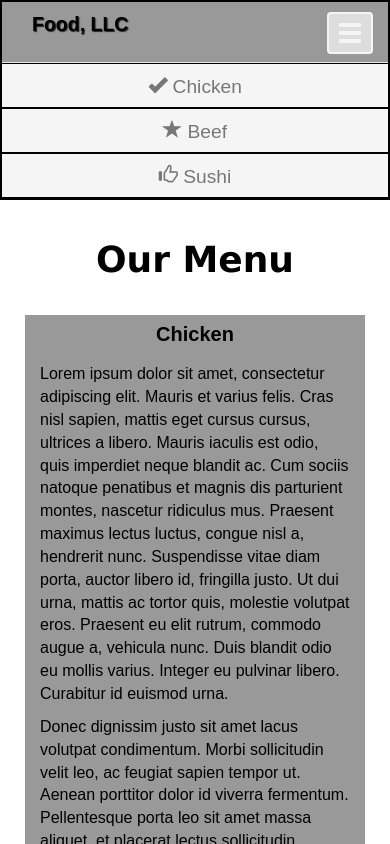
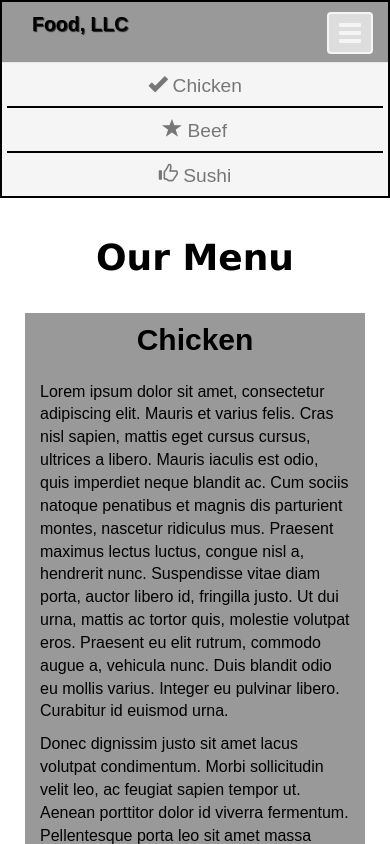
Before and after one commit to macabono/Coursera_module_4, a plain HTML site: page module3_solution/index.html in a window 390 px wide. Both pictures are taken after a click on the button "Toggle navigation". Shown: the top 844 px of the page. Drawn offline with Linux system fonts and the light colour scheme.

```diff
--- a/module3_solution/css/styles.css
+++ b/module3_solution/css/styles.css
@@ -30,7 +30,6 @@
 .navbar-brand a:hover, .navbar-brand a:focus {
   text-decoration: none;
 }
-
 .navbar-collapse {
   padding: 0px;
 }
@@ -38,9 +37,8 @@
   margin-top: 0px;
   margin-bottom: 0px;
 }
-#nav-list a {
+#nav-list {
   background-color: #F5F5F5;
-  border: 1px solid black;
 }
 .navbar-header button.navbar-toggle, .navbar-header .icon-bar {
   background-color: #999999;
@@ -53,6 +51,10 @@
 #collapsable-nav a { /* Collapsed nav menu text */
   display: none;
 }
+#nav-list a:hover{
+	text-shadow: 1px 1px 1px #222;
+}
+
 /* END HEADER */
 
 h1#main-title{
@@ -64,8 +66,8 @@
   margin: 25px;
   padding: 5px 15px 15px 15px;
  }
-.title {
-  font-size: 1.25em;
+h2#chicken {
+  margin-top: 5px;
   font-weight: bold;
   padding-bottom: 15px;
 }
@@ -105,3 +107,9 @@
     display: block;
     font-size: 1.2em;
   }
+  li hr{
+ 	width: 90%;
+ 	border: 1px solid black;
+ 	margin-top: 0px;
+ 	margin-bottom: 0px;
+  }
--- a/module3_solution/index.html
+++ b/module3_solution/index.html
@@ -29,15 +29,17 @@
             <ul id="nav-list" class="nav navbar-nav navbar-right">
               <li class="text-center">
                 <a href="#">
-                  <span class="glyphicon glyphicon-ok"></span><br class="hidden-xs"> Chicken</a>
+                  <span class="glyphicon glyphicon-ok"></span> Chicken</a>
+                <hr>
               </li>
               <li class="text-center">
                 <a href="#">
-                  <span class="glyphicon glyphicon-star"></span><br class="hidden-xs"> Beef</a>
+                  <span class="glyphicon glyphicon-star"></span> Beef</a>
+                <hr>
               </li>
               <li class="text-center">
                 <a href="#">
-                  <span class="glyphicon glyphicon-thumbs-up"></span><br class="hidden-xs"> Sushi</a>
+                  <span class="glyphicon glyphicon-thumbs-up"></span> Sushi</a>
               </li>
             </ul><!-- #nav-list -->
           </div><!-- .collapse .navbar-collapse -->
@@ -56,7 +58,7 @@
   <div class="row">
     <div class="col-xs-12">
       <div class="box">
-        <div class="title text-center">Chicken</div>
+        <h2 id="chicken" class="text-center">Chicken</h2>
         <p>Lorem ipsum dolor sit amet, consectetur adipiscing elit. Mauris et varius felis. Cras nisl sapien, mattis eget cursus cursus, ultrices a libero. Mauris iaculis est odio, quis imperdiet neque blandit ac. Cum sociis natoque penatibus et magnis dis parturient montes, nascetur ridiculus mus. Praesent maximus lectus luctus, congue nisl a, hendrerit nunc. Suspendisse vitae diam porta, auctor libero id, fringilla justo. Ut dui urna, mattis ac tortor quis, molestie volutpat eros. Praesent eu elit rutrum, commodo augue a, vehicula nunc. Duis blandit odio eu mollis varius. Integer eu pulvinar libero. Curabitur id euismod urna.</p>
         <p>Donec dignissim justo sit amet lacus volutpat condimentum. Morbi sollicitudin velit leo, ac feugiat sapien tempor ut. Aenean porttitor dolor id viverra fermentum. Pellentesque porta leo sit amet massa aliquet, et placerat lectus sollicitudin. Suspendisse gravida odio imperdiet mi sagittis, a consectetur tellus tincidunt. Nam ut augue vitae nisi feugiat dignissim a vel lacus. Duis vestibulum sem quis turpis accumsan volutpat. In condimentum sem in odio lobortis volutpat.</p>
         <p>Pellentesque lobortis urna vitae diam malesuada, ut interdum tellus elementum. Nam eu justo leo. Quisque sodales metus in nisl lobortis, tincidunt ornare sapien eleifend. Pellentesque tellus enim, condimentum ut mauris sed, pellentesque rutrum tortor. Pellentesque sed tellus non nisl efficitur faucibus vitae quis nisl. Suspendisse massa ipsum, commodo eget scelerisque sit amet, posuere ac turpis. Sed lobortis fringilla auctor. Donec venenatis neque augue, vitae vulputate turpis consectetur ac. Maecenas hendrerit eros vel turpis dapibus congue. Nullam dapibus purus id tincidunt tincidunt. Nunc vitae elit magna. Curabitur nulla felis, varius ac blandit a, finibus quis risus. Pellentesque habitant morbi tristique senectus et netus et malesuada fames ac turpis egestas. Curabitur sit amet urna et odio faucibus dictum. Proin non rutrum velit.</p>
```
